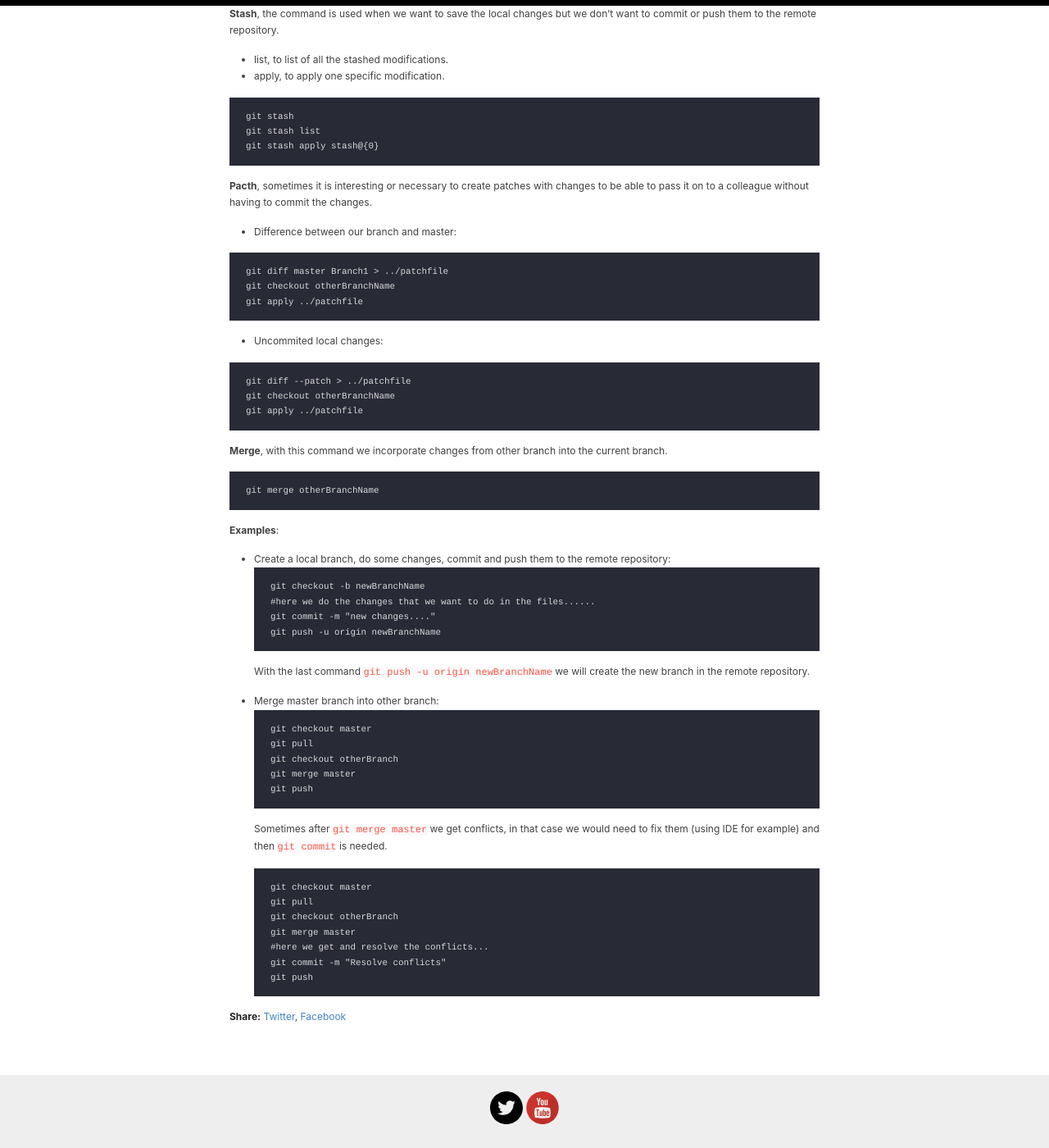
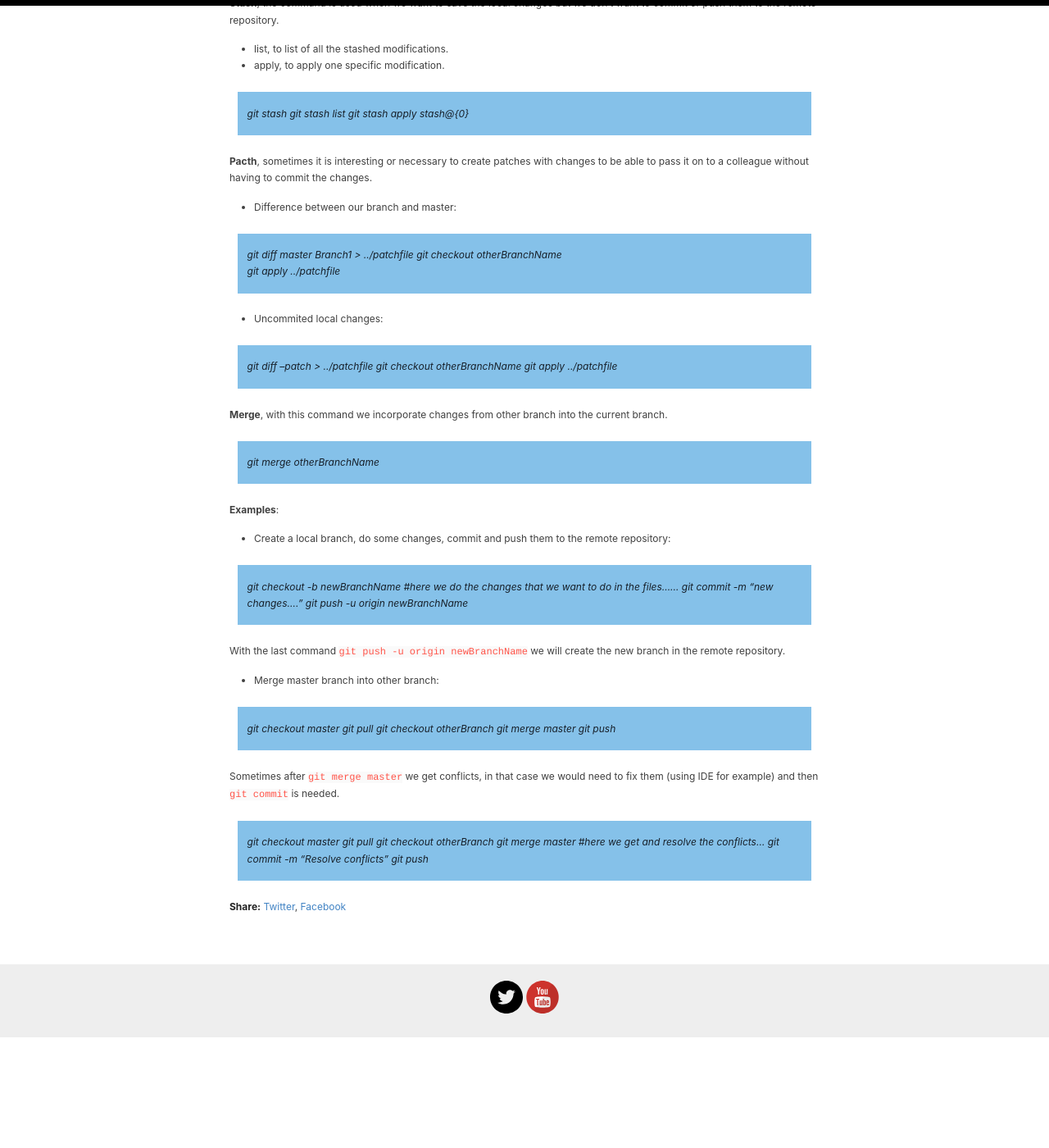
Before and after one commit to cityTesting/citytesting.github.io, a Jekyll site: the page built from _posts/2020-10-21-most-important-git-commands.md, in a window 1280 px wide and 1400 px high, scrolled down 1093 px. Shown: the whole window at 82% size. Built offline with Jekyll 4.4.1, drawn with Linux system fonts in a browser that asks for light colours; after the commit the page ends 2358 px from its top, so only the background shows below that; some of the changed text lies outside the part shown.

````diff
--- a/_posts/2020-10-21-most-important-git-commands.md
+++ b/_posts/2020-10-21-most-important-git-commands.md
@@ -8,100 +8,85 @@ Next we are going to detail the most common commands when we are using git. Ther
 **Checkout**, It is used to update the files in the working directory with the version of the branch from the remote repository.
 * -b, to create a new local branch.
 
-```
-git checkout branchName
-git checkout -b newLocalBranchName
-```
+> git checkout branchName
+> git checkout -b newLocalBranchName
+
 **Pull**, this commands is used to get changes from the remote branch.
-```
-git pull
-```
+
+> git pull
+
 **Commit**, It is used to save our changes to the local repository.
 * -m, to add a message to the commit.
 
-```
-git commit
-git commit -m "message with information of the changes"
-```
+> git commit
+> git commit -m "message with information of the changes"
 
 **Push**, we use this command to upload the changes from our repository to the remote one.
 * -u, push changes to remote repository. If the branch does not exist remotly, it will create it there.
 
-```
-git push
-git push -u origin newLocalBranchName
-```
+> git push
+> git push -u origin newLocalBranchName
 
 **Branch**, The branch command is used to list, create or delete branches.
 * -a, list all branches (local and remote).
 * -d, delete local branch.
 * -D, force delete of a local branch.
 
-```
-git branch
-git branch -a
-git branch -d localBranchName
-git branch -D localBranchName
-```
+> git branch
+> git branch -a
+> git branch -d localBranchName
+> git branch -D localBranchName
 
 **Stash**, the command is used when we want to save the local changes but we don't want to commit or push them to the remote repository.
 * list, to list of all the stashed modifications.
 * apply, to apply one specific modification.
 
-```
-git stash
-git stash list
-git stash apply stash@{0}
-```
+> git stash
+> git stash list
+> git stash apply stash@{0}
 
 **Pacth**, sometimes it is interesting or necessary to create patches with changes to be able to pass it on to a colleague without having to commit the changes.
 * Difference between our branch and master:
 
-```
-git diff master Branch1 > ../patchfile
-git checkout otherBranchName
-git apply ../patchfile
-```
+
+> git diff master Branch1 > ../patchfile
+> git checkout otherBranchName
+> git apply ../patchfile
 
 * Uncommited local changes:
 
-```
-git diff --patch > ../patchfile
-git checkout otherBranchName
-git apply ../patchfile
-```
+> git diff --patch > ../patchfile
+> git checkout otherBranchName
+> git apply ../patchfile
 
 **Merge**, with this command we incorporate changes from other branch into the current branch.
-```
-git merge otherBranchName
-```
+
+> git merge otherBranchName
+
 
 **Examples**:
 
 * Create a local branch, do some changes, commit and push them to the remote repository:
-```
-git checkout -b newBranchName
-#here we do the changes that we want to do in the files......
-git commit -m "new changes...."
-git push -u origin newBranchName
-```
+
+> git checkout -b newBranchName #here we do the changes that we want to do in the files......
+> git commit -m "new changes...."
+> git push -u origin newBranchName
+
 With the last command  `git push -u origin newBranchName`  we will create the new branch in the remote repository.
 
 * Merge master branch into other branch:
-```
-git checkout master
-git pull
-git checkout otherBranch
-git merge master
-git push
-```
+
+> git checkout master
+> git pull
+> git checkout otherBranch
+> git merge master
+> git push
+
 Sometimes after  `git merge master`  we get conflicts, in that case we would need to fix them (using IDE for example) and then  `git commit`  is needed.
-```
-git checkout master
-git pull
-git checkout otherBranch
-git merge master
-#here we get and resolve the conflicts...
-git commit -m "Resolve conflicts"
-git push
-```
+
+> git checkout master
+> git pull
+> git checkout otherBranch
+> git merge master #here we get and resolve the conflicts...
+> git commit -m "Resolve conflicts"
+> git push
````
